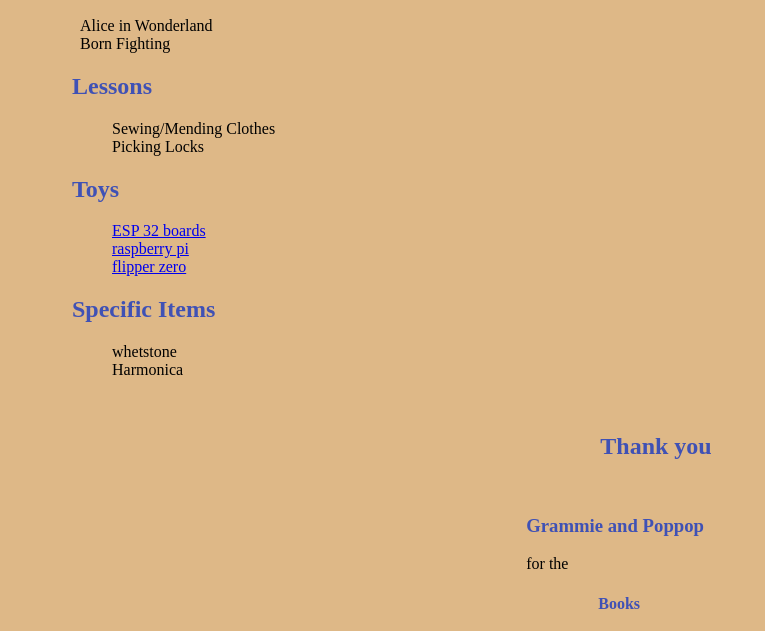
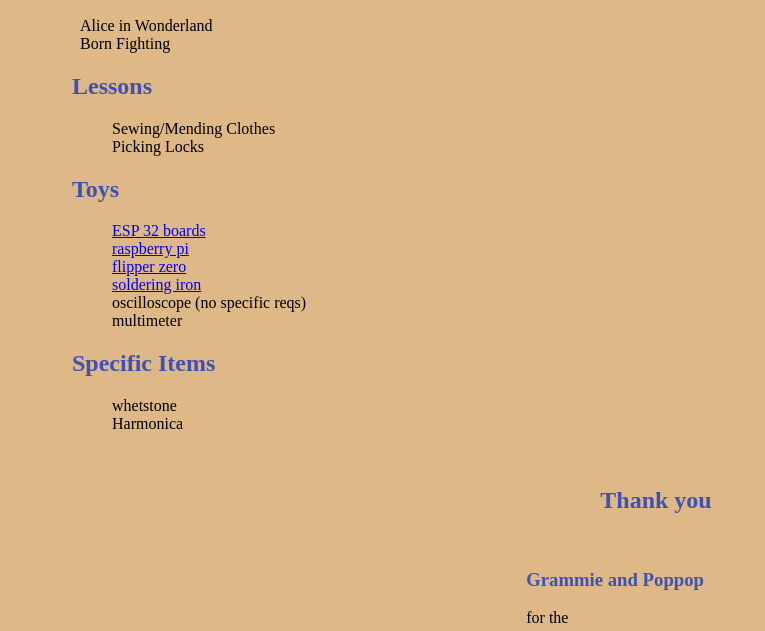
Before and after one commit to rmfulton/rmfulton.github.io, a plain HTML site: page docs/wish_list.html in a window 1280 px wide. Shown: the part 139-770 px from the top of the page, without its empty margins (0-765 px from the left). Drawn offline with Linux system fonts and the light colour scheme.

Commit message:
added some tools

```diff
--- a/docs/wish_list.html
+++ b/docs/wish_list.html
@@ -42,6 +42,15 @@
                 <li>
                     <a href="https://shop.flipperzero.one/">flipper zero</a>
                 </li>
+		<li>
+			<a href="https://pine64.com/product/pinecil-smart-mini-portable-soldering-iron/">soldering iron</a>
+		</li>
+		<li>
+			oscilloscope (no specific reqs)
+		</li>
+		<li>
+			multimeter
+		</li>
                 <!-- <li>
                     a href="https://www.crowdsupply.com/newae/chipwhisperer-husky">chipwhisperer</a>
                 </li> -->
```
